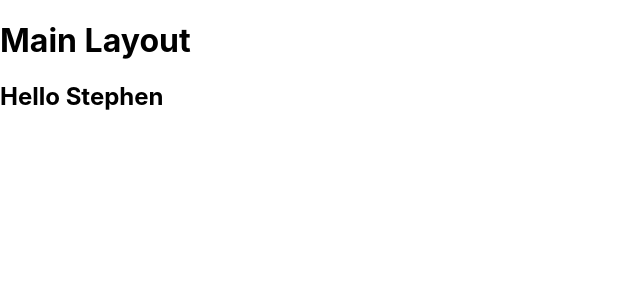
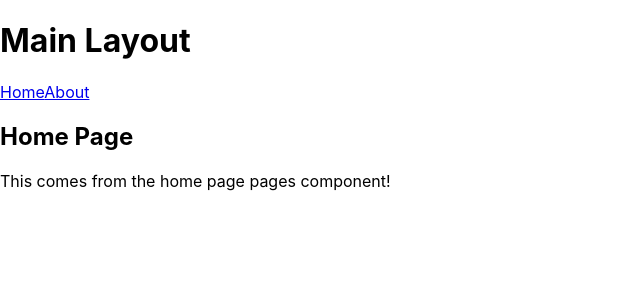
Before and after one commit to StephenJRochester/Projects, a React (Create React App) app in the folder FullStack/Frontend/: page / in a window 1280 px wide. Shown: the top 300 px of the page, without its empty margins (0-640 px from the left). Built offline with nearby package versions, Linux system fonts and the light colour scheme.

Commit message:
First working navbar!

```diff
--- a/FullStack/Frontend/src/App.js
+++ b/FullStack/Frontend/src/App.js
@@ -1,12 +1,18 @@
-import { useEffect, useState } from "react";
 import MainLayout from "./layouts/MainLayout";
+import Navbar from "./components/Navbar";
+import AppRoutes from "./routes/AppRoutes";
+import { BrowserRouter } from "react-router-dom";
+
 
 
 function App() {
   return (
+    <BrowserRouter>
     <MainLayout>
-      <h2>Hello Stephen</h2>
+      <Navbar />
+      <AppRoutes />
     </MainLayout>
+    </BrowserRouter>
   )
 }
 
--- /dev/null
+++ b/FullStack/Frontend/src/components/Navbar.js
@@ -0,0 +1,12 @@
+import {Link} from "react-router-dom";
+
+function Navbar() {
+    return (
+        <nav>
+            <Link to ="/">Home</Link>
+            <Link to ="/about">About</Link>
+        </nav>
+    );
+}
+
+export default Navbar;
--- a/FullStack/Frontend/src/layouts/MainLayout.js
+++ b/FullStack/Frontend/src/layouts/MainLayout.js
@@ -5,6 +5,7 @@ import React from "react";
 function MainLayout({ children }) {
     return (
         <div className="main-layout">
+            <title>Main Layout</title>
             <h1>Main Layout</h1>
             <main>
                 {children}
--- /dev/null
+++ b/FullStack/Frontend/src/pages/About.js
@@ -0,0 +1,11 @@
+function About() {
+    return (
+        <div className="about">
+            <h2>About Page</h2>
+            <p>This is the about page.
+            </p>
+        </div>
+    );
+}
+
+export default About;
--- /dev/null
+++ b/FullStack/Frontend/src/pages/Home.js
@@ -0,0 +1,10 @@
+function Home() {
+    return (
+        <div className="home">
+            <h2>Home Page</h2>
+            <p>This comes from the home page pages component!</p>
+        </div>
+    );
+}
+
+export default Home;
--- /dev/null
+++ b/FullStack/Frontend/src/routes/AppRoutes.js
@@ -0,0 +1,14 @@
+import { Routes, Route } from "react-router-dom";
+import Home from "../pages/Home";
+import About from "../pages/About";
+
+function AppRoutes() {
+  return (
+    <Routes>
+      <Route path="/" element={<Home />} />
+      <Route path="/about" element={<About />} />
+    </Routes>
+  );
+}
+
+export default AppRoutes;
```
